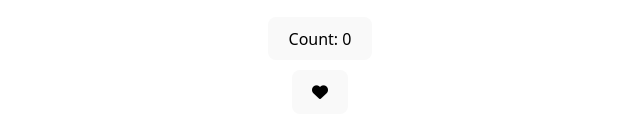
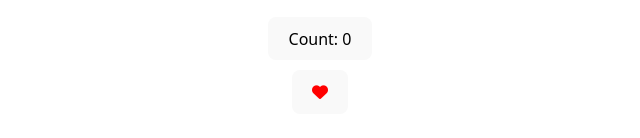
Before and after one commit to VivekSinghSajwan/States-in-React, a React (Vite) app: page / in a window 1280 px wide. Shown: the part 392-530 px from the top of the page, without its empty margins (320-960 px from the left). Built offline with nearby package versions, Linux system fonts and the light colour scheme.

Commit message:
add red color for like button

```diff
--- a/src/LikeBtn.jsx
+++ b/src/LikeBtn.jsx
@@ -8,7 +8,8 @@ export default function LikeBtn(){
         isbtnClicked(!btnClicked);
     }
     let styles = {
-        margin: "10px"
+        margin: "10px",
+        color: "red"
     }
 
     return (
```
